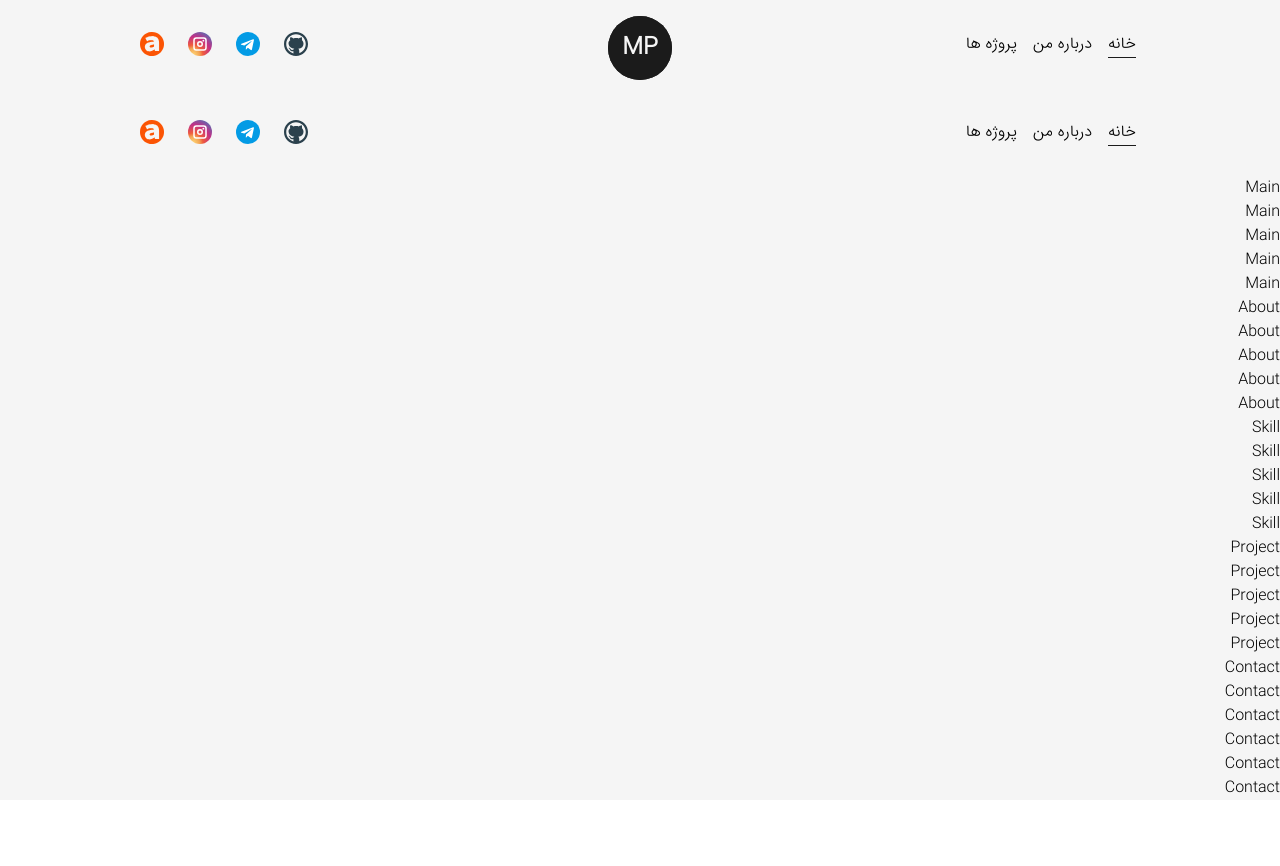
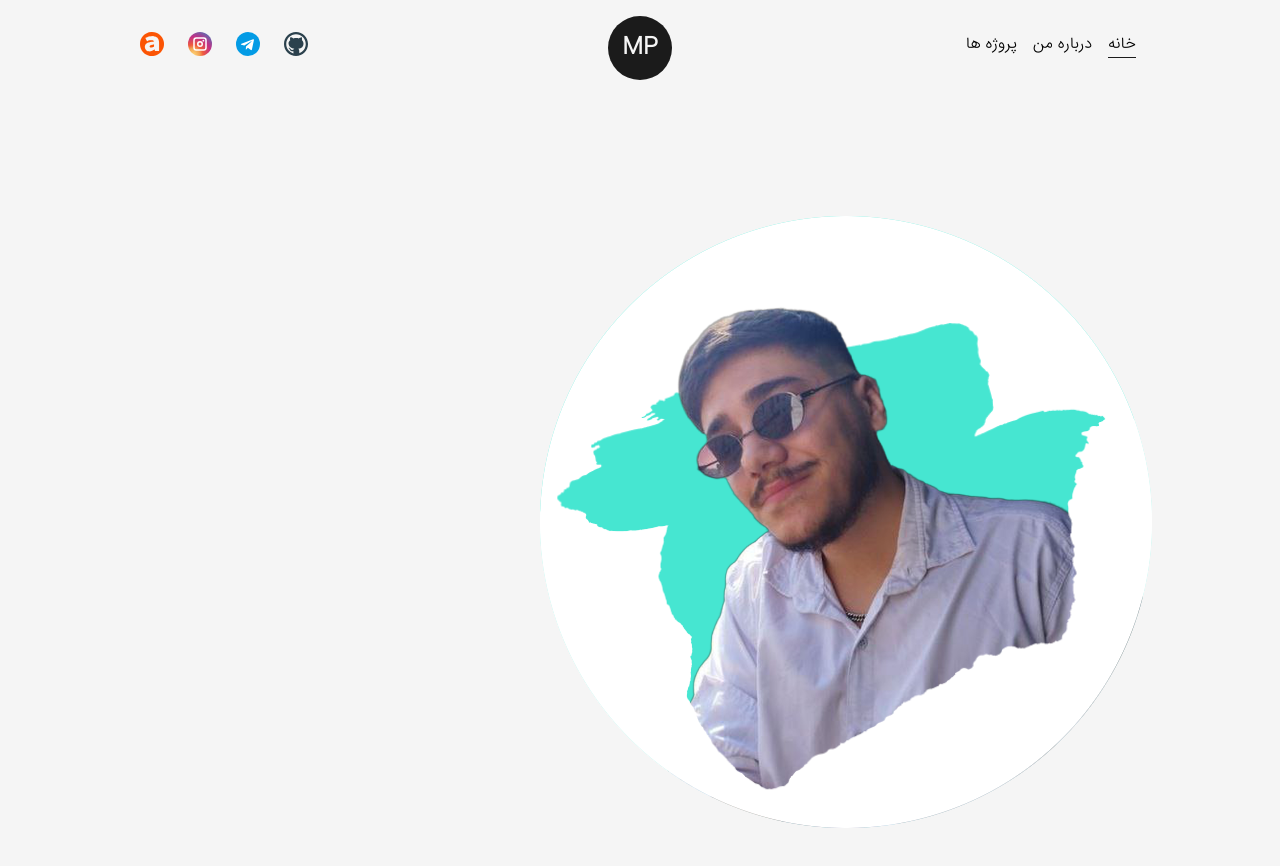
Before and after one commit to pooulad/pooulad.github.io, a Next.js app: page / in a window 1280 px wide. Shown: the top 866 px of the page. Before the commit the page ends 800 px from the top, so only its background shows below. Built offline with nearby package versions, Linux system fonts and the light colour scheme.

Commit message:
change index file

```diff
--- a/src/pages/index.tsx
+++ b/src/pages/index.tsx
@@ -6,19 +6,27 @@ import SkillIndex from "@/components/Skill/components/Skill";
 import ProjectIndex from "@/components/Project/components/Project";
 import ContactIndex from "@/components/Contact/components/Contact";
 import Header from "@/components/Header/Header";
+import Layout from "@/Layout";
+import Image from "next/image";
+import { dictionary } from "@/dictionary";
+import ProfilePic from "../assets/images/profile-pic.png";
 
 export default function Home() {
   return (
     <Fragment>
       <Head>
-        <title>سایت شخصی امیرمهدی پولادی</title>
-        <meta name="description" content="وبسایت رزومه امیرمهدی پولادی" />
+        <title>{dictionary.headTitle}</title>
+        <meta name="description" content={dictionary.metaTitle} />
       </Head>
-      <main>
-        <div>
-          <Header />
-        </div>
-        <section>
+      <main className="flex items-center text-dark w-full min-h-screen">
+        <Layout>
+          <div className="flex items-center justify-between w-full">
+            <div>
+              <Image src={ProfilePic} alt={dictionary.owner} className="w-full h-auto" />
+            </div>
+          </div>
+        </Layout>
+        {/* <section>
           <MainIndex />
         </section>
         <section>
@@ -32,7 +40,7 @@ export default function Home() {
         </section>
         <section>
           <ContactIndex />
-        </section>
+        </section> */}
       </main>
     </Fragment>
   );
```
